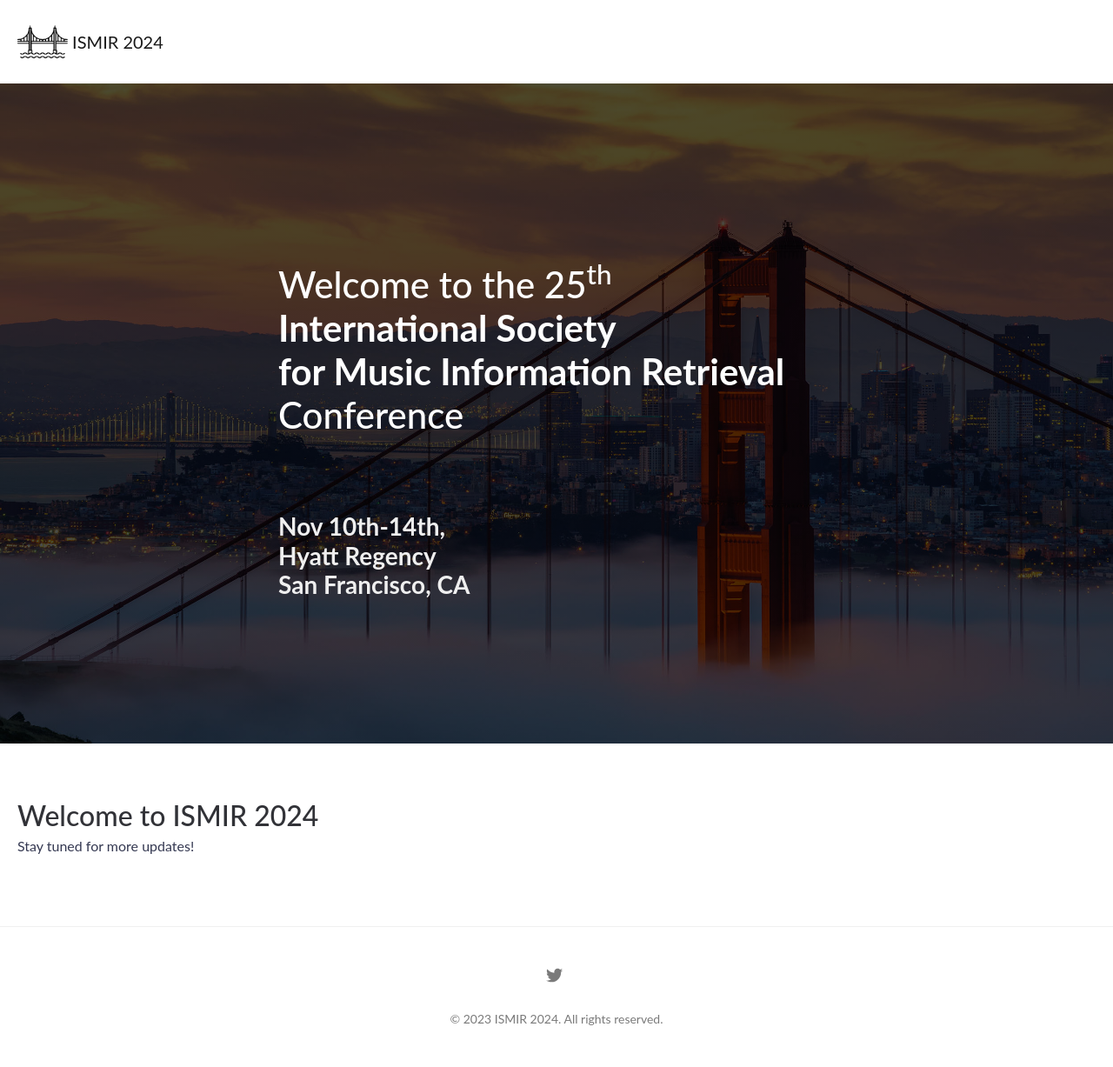
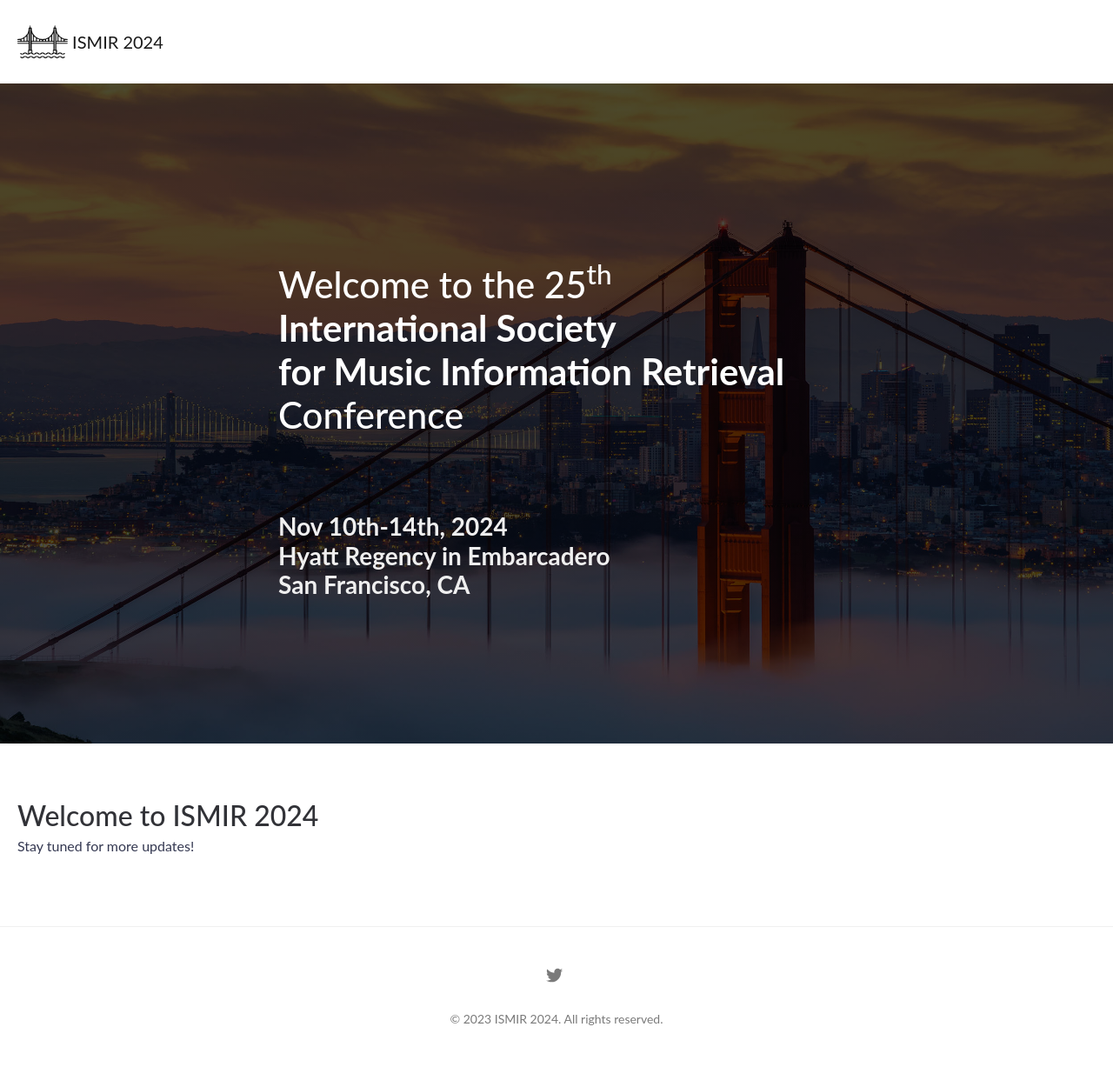
Before and after one commit to ismir2024/ismir2024.github.io, a Jekyll site: the page built from index.markdown, in a window 1280 px wide. Shown: the whole page at 87% size. Built offline with Jekyll 4.4.1, drawn with Linux system fonts in a browser that asks for light colours; nearby versions of some CDN libraries.

Commit message:
Added year and more specific location of the hotel

```diff
--- a/_layouts/home.html
+++ b/_layouts/home.html
@@ -26,7 +26,7 @@ layout: compress
                 <h3 style="text-align: left">
                 <br>
                 <br>
-                <b> Nov 10th-14th, </b> <br/> <b> Hyatt Regency </b> <br/> <b> San Francisco, CA</b>
+                <b> Nov 10th-14th, 2024 </b> <br/> <b> Hyatt Regency in Embarcadero </b> <br/> <b> San Francisco, CA</b>
                 <br/>
 
                 </h3>
--- a/_layouts/home_placeholder.html
+++ b/_layouts/home_placeholder.html
@@ -26,7 +26,7 @@ layout: compress
                 <h3 style="text-align: left">
                 <br>
                 <br>
-                <b> Nov 10th-14th, </b> <br/> <b> Hyatt Regency </b> <br/> <b> San Francisco, CA</b>
+                <b> Nov 10th-14th, 2024 </b> <br/> <b> Hyatt Regency in Embarcadero </b> <br/> <b> San Francisco, CA</b>
                 <br/>
 
                 </h3>
```
